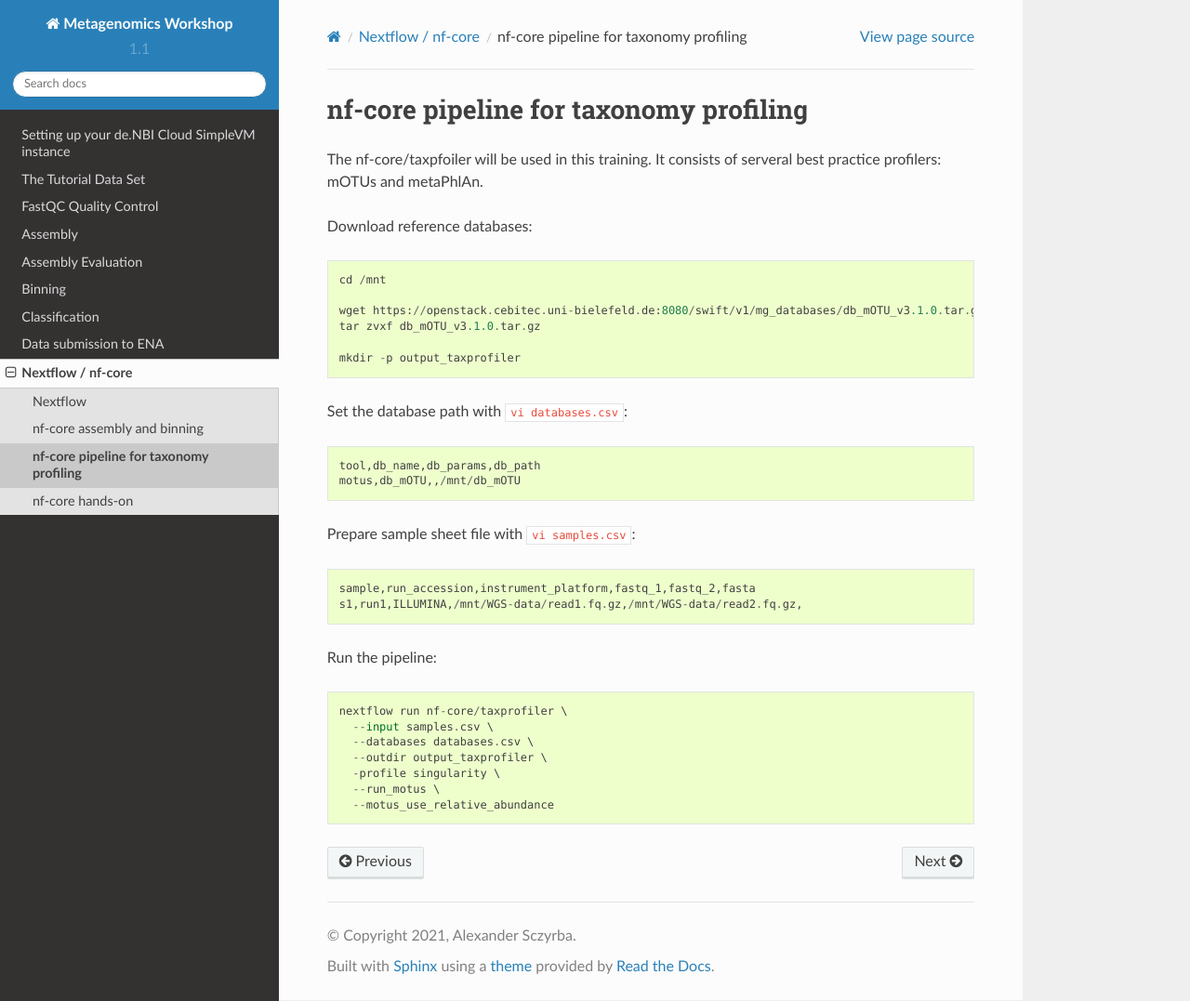
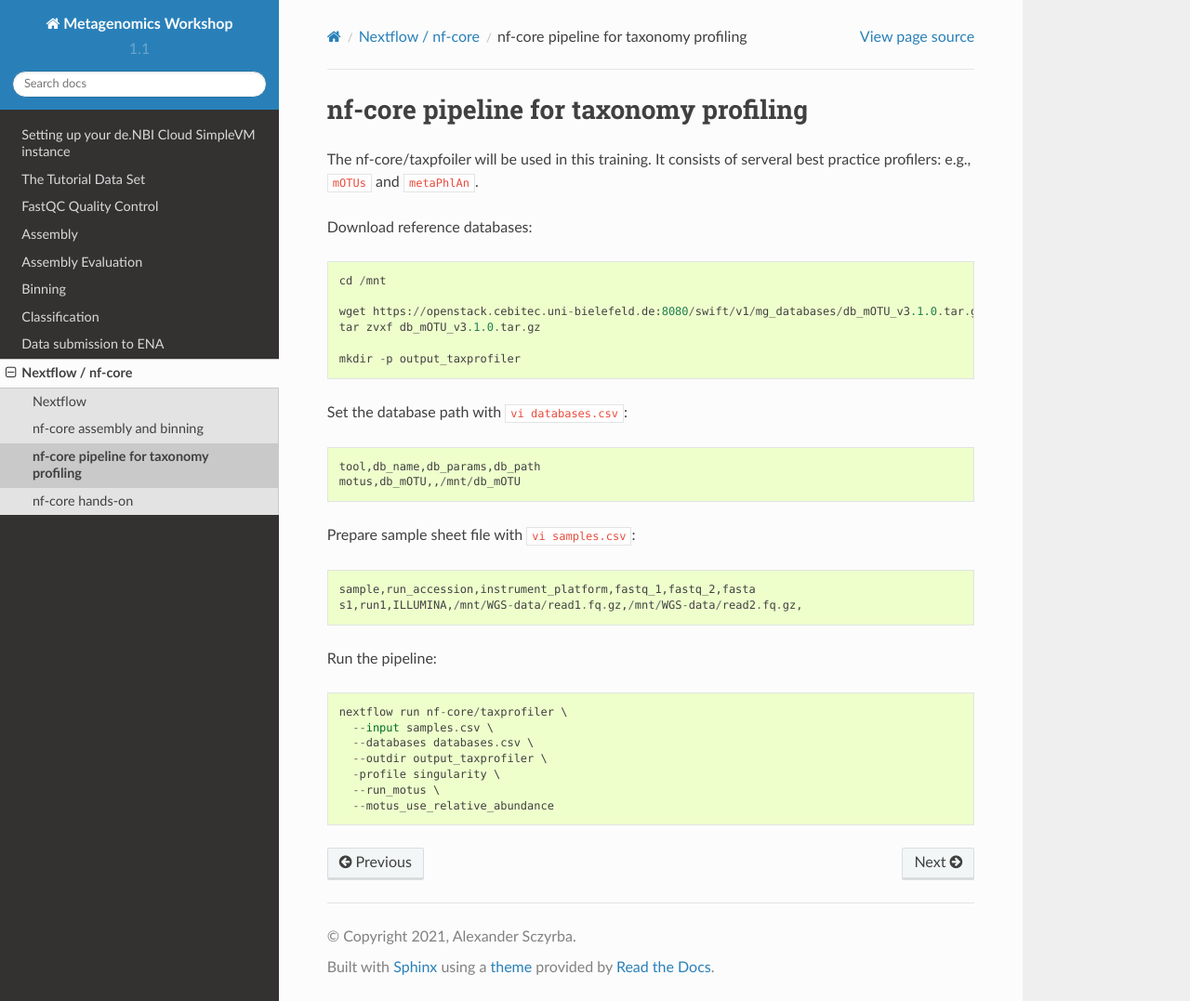
Before and after one commit to metagenomics/metagenomics-workshop, a Sphinx documentation site: the page built from docs/nextflow_nf_core/nf_core_profiling.rst, in a window 1280 px wide and 1077 px high. Shown: the whole window at 93% size. Built offline with Sphinx 7.4.7 and the Read the Docs theme 2.0.0, drawn with Linux system fonts in a browser that asks for light colours.

```diff
--- a/docs/nextflow_nf_core/nf_core_profiling.rst
+++ b/docs/nextflow_nf_core/nf_core_profiling.rst
@@ -1,7 +1,7 @@
 nf-core pipeline for taxonomy profiling
 ================
 
-The nf-core/taxpfoiler will be used in this training. It consists of serveral best practice profilers: mOTUs and metaPhlAn.
+The nf-core/taxpfoiler will be used in this training. It consists of serveral best practice profilers: e.g., ``mOTUs`` and ``metaPhlAn``.
 
 Download reference databases::
 
```
